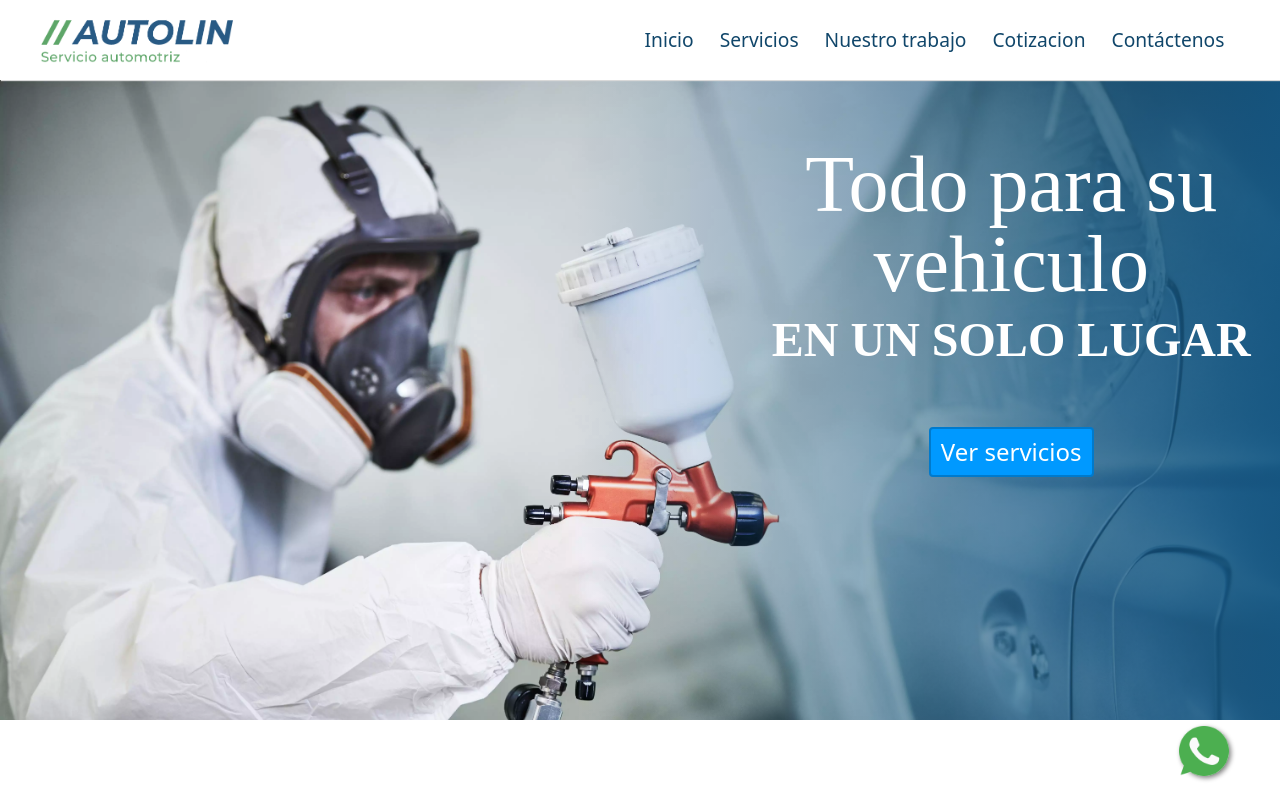
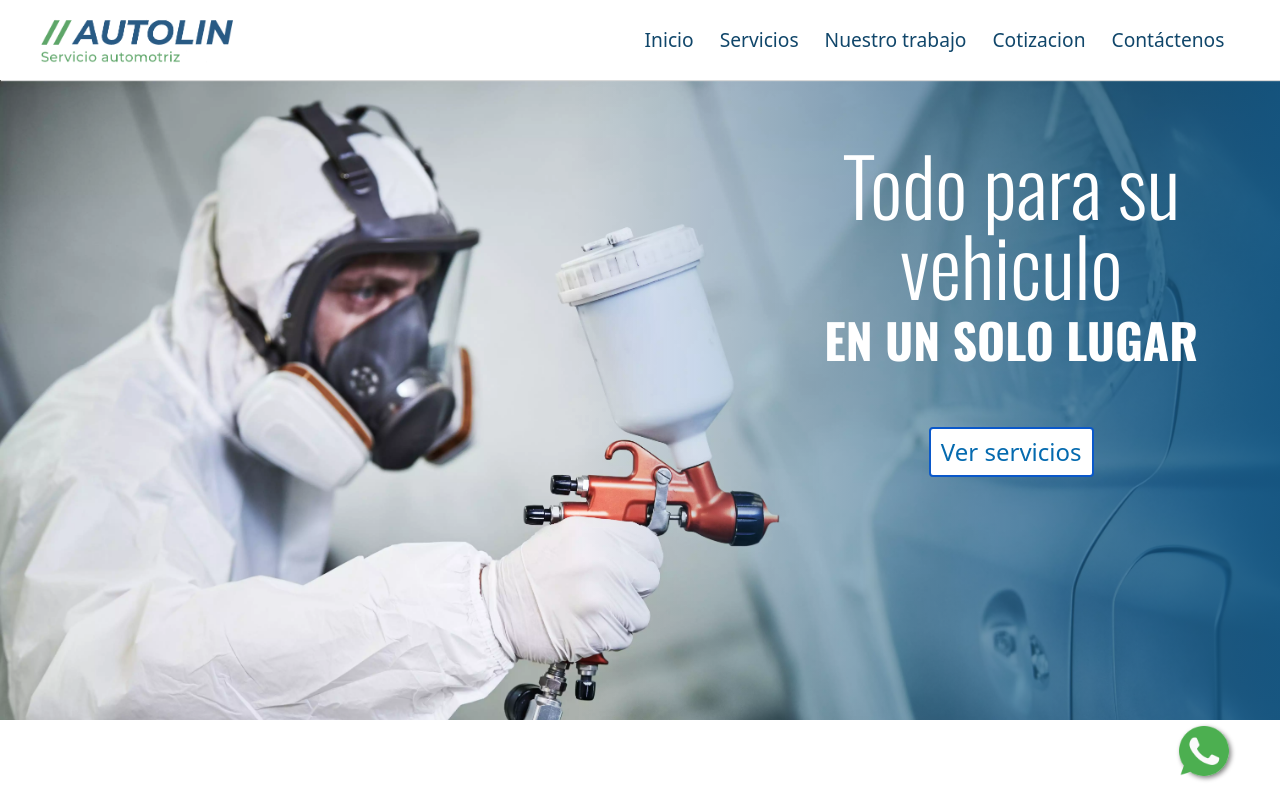
Before and after one commit to daya-0393/Autolin, a Next.js app: page / in a window 1280 px wide. In both pictures the pointer is over the link "Ver servicios". Shown: the top 800 px of the page. Built offline with nearby package versions, Linux system fonts and the light colour scheme.

Commit message:
new changes

```diff
--- a/Components/multistepForm/msForm.js
+++ b/Components/multistepForm/msForm.js
@@ -39,9 +39,7 @@ export default function MSForm(props){
                 props.setAlertShown(true);
                 console.log(error.text);
           });
-        form.current.reset()
     }
-
 
     useEffect(()=>{
         if(screen.width <= 700){
@@ -49,6 +47,9 @@ export default function MSForm(props){
         }
     })
 
+    function checkInputFields(){
+
+    }
 
     return (
         <div className={cn("container", "shadow-lg" ,styles.container)} ref={container}>
--- a/Components/multistepForm/personalInfo.js
+++ b/Components/multistepForm/personalInfo.js
@@ -2,7 +2,7 @@ import React, { useEffect, useState } from 'react'
 import Form from 'react-bootstrap/Form'
 import styles from './form.module.css'
 
-export default function PersonalInfo() {
+export default function PersonalInfo(props) {
 
   const [inputName, setInputName] = useState();
   const [inputValue, setInputValue] = useState();
@@ -16,7 +16,7 @@ export default function PersonalInfo() {
   }, [inputValue]);
 
   return (
-    <Form className={styles.form}>
+    <Form className={styles.form} >
       <div className="mb-3">
         <label htmlFor="formGroupExampleInput" className="form-label">Nombre completo<span className="redAstherisc">*</span></label>
         <input type="text" className="form-control" id="formGroupExampleInput" name="name" onChange={onChange} required></input>
--- a/Components/multistepForm/quotation.js
+++ b/Components/multistepForm/quotation.js
@@ -2,7 +2,7 @@ import React, { useEffect, useState } from 'react'
 import Form from 'react-bootstrap/Form'
 import styles from './form.module.css'
 
-export default function Quotation() {
+export default function Quotation(props) {
 
   const [inputName, setInputName] = useState();
   const [inputValue, setInputValue] = useState();
--- a/Components/multistepForm/serviceCheck.js
+++ b/Components/multistepForm/serviceCheck.js
@@ -4,7 +4,7 @@ import cn from 'classnames'
 import Form from 'react-bootstrap/Form'
 
 
-export default function ServiceCheck(){
+export default function ServiceCheck(props){
 
   const [inputValue, setInputValue] = useState();
   const onChange = (e) =>{
--- a/pages/cotizacion.js
+++ b/pages/cotizacion.js
@@ -1,4 +1,3 @@
-import Head from 'next/head'
 import Header from '../Components/header'
 import Footer from '../Components/footer'
 import cn from 'classnames'
--- a/styles/index.module.css
+++ b/styles/index.module.css
@@ -64,7 +64,6 @@
 }
 .cover-info h1, .cover-info h2{
     color: white;
-    font-family: 'Big Shoulders Display', cursive;
     margin: 0;
     line-height: 1.5;
 }
@@ -86,8 +85,8 @@
 
 }
 .cover-info .btn:hover{
-    background-color: #0099ff;
-    border: 2px solid #007acc;
+    background-color: white;
+    color:#046aaf;
 }
 @media(max-width: 991px){
     .bd-img{
```
Lines whose indentation alone changed are shown as unchanged.
